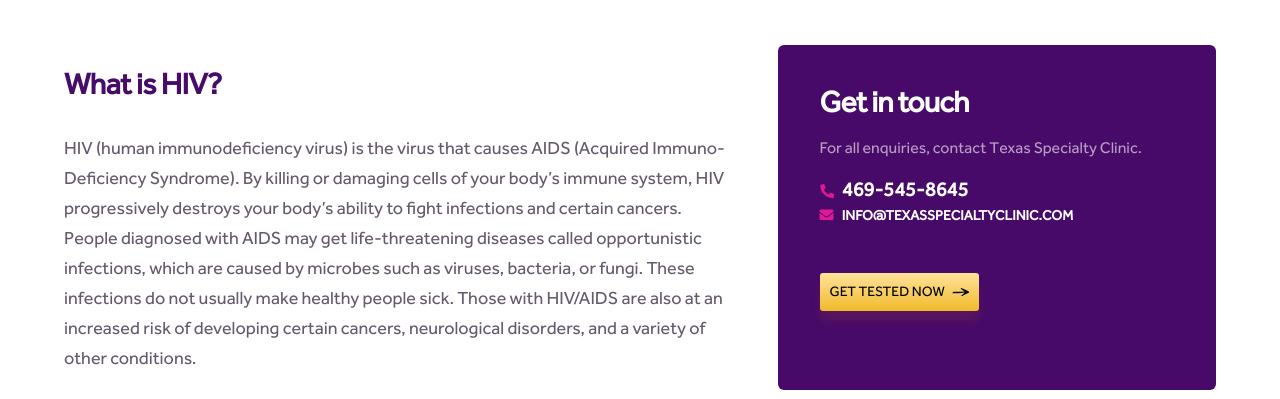
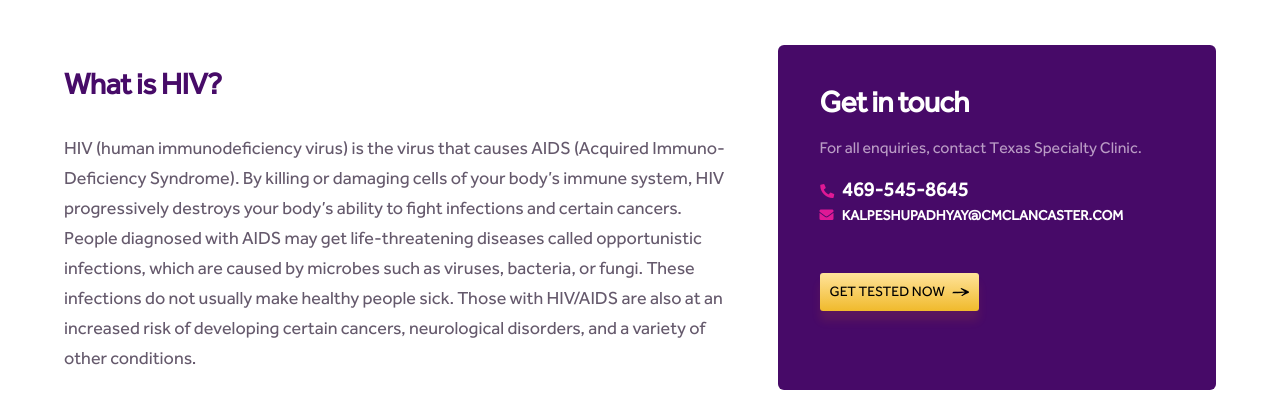
Before and after one commit to gayatrimicro/texas_specialty_clinic, a PHP site: page /services/hiv/index.php in a window 1280 px wide. Shown: the part 698-1097 px from the top of the page. Run offline with PHP 8.4, Linux system fonts and the light colour scheme; some libraries are stand-ins or nearby versions.

Commit message:
mail id added

```diff
--- a/contact/index.php
+++ b/contact/index.php
@@ -121,7 +121,7 @@
                   </li>
                   <li class="contact__detailsItem">
                      <span>Email</span>
-                     <a href="mailto:info@TexasSpecialtyClinic.com " class="contact__detailsLink">info@TexasSpecialtyClinic.com </a>
+                     <a href="mailto:kalpeshupadhyay@cmclancaster.com " class="contact__detailsLink">kalpeshupadhyay@cmclancaster.com </a>
                   </li>
                   <li class="contact__detailsItem">
                      <span>Fax</span>
--- a/footer.php
+++ b/footer.php
@@ -35,7 +35,7 @@
             </div>
             <div class="footer__col">
                <p class="footer__textarea">
-                  <a href="mailto:info@TexasSpecialtyClinic.com ">info@TexasSpecialtyClinic.com<img src="http://spacegm.com/texas-specialty-clinic/assets/images/btn-icon-arrow-right.png" style="margin-left: 5px;"> </a> </br>
+                  <a href="mailto:kalpeshupadhyay@cmclancaster.com ">kalpeshupadhyay@cmclancaster.com<img src="http://spacegm.com/texas-specialty-clinic/assets/images/btn-icon-arrow-right.png" style="margin-left: 5px;"> </a> </br>
                   Phone: <a href="tel:469-545-8645">469-545-8645  <img src="http://spacegm.com/texas-specialty-clinic/assets/images/btn-icon-arrow-right.png" style="margin-left: 5px;"> </a><br>
                   Fax:<a href="fax:(214) 888-4450"> (214) 888-4450 <img src="http://spacegm.com/texas-specialty-clinic/assets/images/btn-icon-arrow-right.png" style="margin-left: 5px;"> </a>
                </p>
--- a/request-an-appointment/index.php
+++ b/request-an-appointment/index.php
@@ -110,7 +110,7 @@
 
 			</div>
 			<div class="inner-hero__col inner-hero__col--small inner-hero__col--center">
-				<a class="inner-hero__right button button--orange" href="mailto:info@TexasSpecialtyClinic.com ">Get in touch</a>
+				<a class="inner-hero__right button button--orange" href="mailto:kalpeshupadhyay@cmclancaster.com ">Get in touch</a>
 			</div>
 		</div>
 	</section>
--- a/services/hiv/index.php
+++ b/services/hiv/index.php
@@ -146,7 +146,7 @@
                 <a href="tel: 469-545-8645" class="image-contact-block__detailsLink"><i class="fas fa-phone"></i>469-545-8645 </a>
               </li>
                               <li class="image-contact-block__detailsItem">
-                  <a href="mailto:info@TexasSpecialtyClinic.com" class="image-contact-block__detailsLink image-contact-block__detailsLink--smaller"><i class="fas fa-envelope"></i>info@TexasSpecialtyClinic.com </a>
+                  <a href="mailto:kalpeshupadhyay@cmclancaster.com" class="image-contact-block__detailsLink image-contact-block__detailsLink--smaller"><i class="fas fa-envelope"></i>kalpeshupadhyay@cmclancaster.com </a>
                 </li>
                 <br><br>
                 <li><span class="featured-block__button button button--orange "  id="myBtn" style="">Get Tested Now <img src="../../assets/images/btn-icon-arrow-right.png" class="arrow-image-req" style="margin-left: 5px;"> </span></li>
--- a/services/hormonal-therapy/index.php
+++ b/services/hormonal-therapy/index.php
@@ -150,7 +150,7 @@
                 <a href="tel:469-545-8645" class="image-contact-block__detailsLink"><i class="fas fa-phone"></i>469-545-8645 </a>
               </li>
                               <li class="image-contact-block__detailsItem">
-                  <a href="mailto:info@TexasSpecialtyClinic.com" class="image-contact-block__detailsLink image-contact-block__detailsLink--smaller"><i class="fas fa-envelope"></i>info@TexasSpecialtyClinic.com </a>
+                  <a href="mailto:kalpeshupadhyay@cmclancaster.com" class="image-contact-block__detailsLink image-contact-block__detailsLink--smaller"><i class="fas fa-envelope"></i>kalpeshupadhyay@cmclancaster.com </a>
                 </li>
                 <br><br>
                 <li><span class="featured-block__button button button--orange "  id="myBtn" style="">Get Tested Now <img src="../../assets/images/btn-icon-arrow-right.png" class="arrow-image-req" style="margin-left: 5px;"> </span></li>
--- a/services/std/index.php
+++ b/services/std/index.php
@@ -148,7 +148,7 @@
                 <a href="tel:469-545-8645" class="image-contact-block__detailsLink"><i class="fas fa-phone"></i>469-545-8645 </a>
               </li>
                               <li class="image-contact-block__detailsItem">
-                  <a href="mailto:info@TexasSpecialtyClinic.com" class="image-contact-block__detailsLink image-contact-block__detailsLink--smaller"><i class="fas fa-envelope"></i>info@TexasSpecialtyClinic.com </a>
+                  <a href="mailto:kalpeshupadhyay@cmclancaster.com" class="image-contact-block__detailsLink image-contact-block__detailsLink--smaller"><i class="fas fa-envelope"></i>kalpeshupadhyay@cmclancaster.com </a>
                 </li>
                 <br><br>
                 <li><span class="featured-block__button button button--orange "  id="myBtn" style="">Get Tested Now <img src="../../assets/images/btn-icon-arrow-right.png" class="arrow-image-req" style="margin-left: 5px;"> </span></li>
--- a/testing/chlamydia-and-gonorrhea/index.php
+++ b/testing/chlamydia-and-gonorrhea/index.php
@@ -136,7 +136,7 @@
                 <a href="tel: 469-545-8645" class="image-contact-block__detailsLink"><i class="fas fa-phone"></i>469-545-8645 </a>
               </li>
                               <li class="image-contact-block__detailsItem">
-                  <a href="mailto:info@TexasSpecialtyClinic.com" class="image-contact-block__detailsLink image-contact-block__detailsLink--smaller"><i class="fas fa-envelope"></i>info@TexasSpecialtyClinic.com </a>
+                  <a href="mailto:kalpeshupadhyay@cmclancaster.com" class="image-contact-block__detailsLink image-contact-block__detailsLink--smaller"><i class="fas fa-envelope"></i>kalpeshupadhyay@cmclancaster.com </a>
                 </li>
                 <br><br>
                 <li><span class="featured-block__button button button--orange "  id="myBtn" style="">Get Tested Now <img src="../../assets/images/btn-icon-arrow-right.png" class="arrow-image-req" style="margin-left: 5px;"> </span></li>
--- a/testing/do-i-have-hiv/index.php
+++ b/testing/do-i-have-hiv/index.php
@@ -134,7 +134,7 @@
                 <a href="tel: 469-545-8645" class="image-contact-block__detailsLink"><i class="fas fa-phone"></i>469-545-8645 </a>
               </li>
                               <li class="image-contact-block__detailsItem">
-                  <a href="mailto:info@TexasSpecialtyClinic.com" class="image-contact-block__detailsLink image-contact-block__detailsLink--smaller"><i class="fas fa-envelope"></i>info@TexasSpecialtyClinic.com </a>
+                  <a href="mailto:kalpeshupadhyay@cmclancaster.com" class="image-contact-block__detailsLink image-contact-block__detailsLink--smaller"><i class="fas fa-envelope"></i>kalpeshupadhyay@cmclancaster.com </a>
                 </li>
                 <br><br>
                 <li><span class="featured-block__button button button--orange "  id="myBtn" style="">Get Tested Now <img src="../../assets/images/btn-icon-arrow-right.png" class="arrow-image-req" style="margin-left: 5px;"> </span></li>
--- a/testing/feminizing-hormone-therapy/index.php
+++ b/testing/feminizing-hormone-therapy/index.php
@@ -146,7 +146,7 @@
                 <a href="tel:469-545-8645" class="image-contact-block__detailsLink"><i class="fas fa-phone"></i>469-545-8645 </a>
               </li>
                               <li class="image-contact-block__detailsItem">
-                  <a href="mailto:info@TexasSpecialtyClinic.com" class="image-contact-block__detailsLink image-contact-block__detailsLink--smaller"><i class="fas fa-envelope"></i>info@TexasSpecialtyClinic.com </a>
+                  <a href="mailto:kalpeshupadhyay@cmclancaster.com" class="image-contact-block__detailsLink image-contact-block__detailsLink--smaller"><i class="fas fa-envelope"></i>kalpeshupadhyay@cmclancaster.com </a>
                 </li>
                 <br><br>
                 <li><span class="featured-block__button button button--orange "  id="myBtn" style="">Get Tested Now <img src="../../assets/images/btn-icon-arrow-right.png" class="arrow-image-req" style="margin-left: 5px;"> </span></li>
--- a/testing/gender-nonconformity/index.php
+++ b/testing/gender-nonconformity/index.php
@@ -146,7 +146,7 @@
                 <a href="tel:(888) 871-1883" class="image-contact-block__detailsLink"><i class="fas fa-phone"></i>(888) 871-1883 </a>
               </li>
                               <li class="image-contact-block__detailsItem">
-                  <a href="mailto:info@TexasSpecialtyClinic.com" class="image-contact-block__detailsLink image-contact-block__detailsLink--smaller"><i class="fas fa-envelope"></i>info@TexasSpecialtyClinic.com </a>
+                  <a href="mailto:kalpeshupadhyay@cmclancaster.com" class="image-contact-block__detailsLink image-contact-block__detailsLink--smaller"><i class="fas fa-envelope"></i>kalpeshupadhyay@cmclancaster.com </a>
                 </li>
                 <br><br>
                 <li><span class="featured-block__button button button--orange "  id="myBtn" style="">Get Tested Now <img src="../../assets/images/btn-icon-arrow-right.png" class="arrow-image-req" style="margin-left: 5px;"> </span></li>
--- a/testing/hiv-spread/index.php
+++ b/testing/hiv-spread/index.php
@@ -146,7 +146,7 @@
                 <a href="tel: 469-545-8645" class="image-contact-block__detailsLink"><i class="fas fa-phone"></i>469-545-8645 </a>
               </li>
                               <li class="image-contact-block__detailsItem">
-                  <a href="mailto:info@TexasSpecialtyClinic.com" class="image-contact-block__detailsLink image-contact-block__detailsLink--smaller"><i class="fas fa-envelope"></i>info@TexasSpecialtyClinic.com </a>
+                  <a href="mailto:kalpeshupadhyay@cmclancaster.com" class="image-contact-block__detailsLink image-contact-block__detailsLink--smaller"><i class="fas fa-envelope"></i>kalpeshupadhyay@cmclancaster.com </a>
                 </li>
                 <br><br>
                 <li><span class="featured-block__button button button--orange "  id="myBtn" style="">Get Tested Now <img src="../../assets/images/btn-icon-arrow-right.png" class="arrow-image-req" style="margin-left: 5px;"> </span></li>
--- a/testing/hiv-testing/index.php
+++ b/testing/hiv-testing/index.php
@@ -146,7 +146,7 @@
                 <a href="tel: 469-545-8645" class="image-contact-block__detailsLink"><i class="fas fa-phone"></i>469-545-8645 </a>
               </li>
                               <li class="image-contact-block__detailsItem">
-                  <a href="mailto:info@TexasSpecialtyClinic.com" class="image-contact-block__detailsLink image-contact-block__detailsLink--smaller"><i class="fas fa-envelope"></i>info@TexasSpecialtyClinic.com </a>
+                  <a href="mailto:kalpeshupadhyay@cmclancaster.com" class="image-contact-block__detailsLink image-contact-block__detailsLink--smaller"><i class="fas fa-envelope"></i>kalpeshupadhyay@cmclancaster.com </a>
                 </li>
                 <br><br>
                 <li><span class="featured-block__button button button--orange "  id="myBtn" style="">Get Tested Now <img src="../../assets/images/btn-icon-arrow-right.png" class="arrow-image-req" style="margin-left: 5px;"> </span></li>
--- a/testing/masculinizing-hormone-therapy/index.php
+++ b/testing/masculinizing-hormone-therapy/index.php
@@ -146,7 +146,7 @@
                 <a href="tel:469-545-8645" class="image-contact-block__detailsLink"><i class="fas fa-phone"></i>469-545-8645 </a>
               </li>
                               <li class="image-contact-block__detailsItem">
-                  <a href="mailto:info@TexasSpecialtyClinic.com" class="image-contact-block__detailsLink image-contact-block__detailsLink--smaller"><i class="fas fa-envelope"></i>info@TexasSpecialtyClinic.com </a>
+                  <a href="mailto:kalpeshupadhyay@cmclancaster.com" class="image-contact-block__detailsLink image-contact-block__detailsLink--smaller"><i class="fas fa-envelope"></i>kalpeshupadhyay@cmclancaster.com </a>
                 </li>
                 <br><br>
                 <li><span class="featured-block__button button button--orange "  id="myBtn" style="">Get Tested Now <img src="../../assets/images/btn-icon-arrow-right.png" class="arrow-image-req" style="margin-left: 5px;"> </span></li>
--- a/testing/sexual-health-for-transgender/index.php
+++ b/testing/sexual-health-for-transgender/index.php
@@ -148,7 +148,7 @@
                 <a href="tel:469-545-8645" class="image-contact-block__detailsLink"><i class="fas fa-phone"></i>469-545-8645 </a>
               </li>
                               <li class="image-contact-block__detailsItem">
-                  <a href="mailto:info@TexasSpecialtyClinic.com" class="image-contact-block__detailsLink image-contact-block__detailsLink--smaller"><i class="fas fa-envelope"></i>info@TexasSpecialtyClinic.com </a>
+                  <a href="mailto:kalpeshupadhyay@cmclancaster.com" class="image-contact-block__detailsLink image-contact-block__detailsLink--smaller"><i class="fas fa-envelope"></i>kalpeshupadhyay@cmclancaster.com </a>
                 </li>
                 <br><br>
                 <li><span class="featured-block__button button button--orange "  id="myBtn" style="">Get Tested Now <img src="../../assets/images/btn-icon-arrow-right.png" class="arrow-image-req" style="margin-left: 5px;"> </span></li>
```
